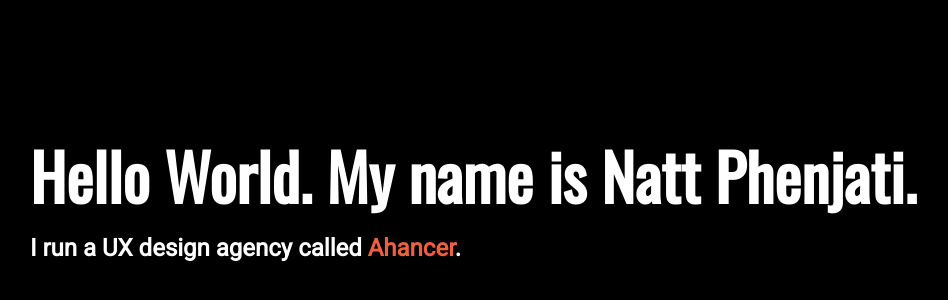
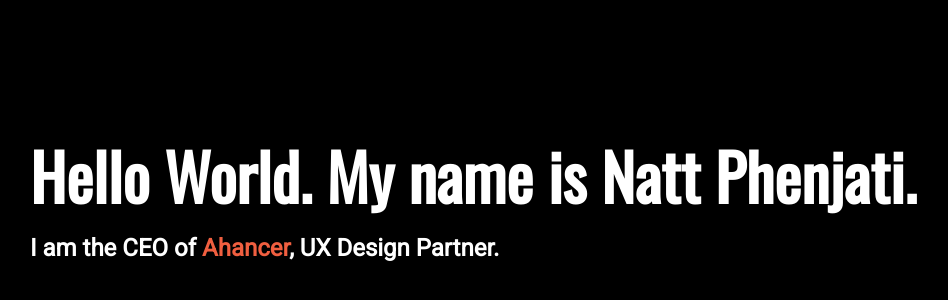
Before and after one commit to nattphenjati/nattphenjati.github.io, a plain HTML site: page index.html in a window 1280 px wide. Shown: the part 192-492 px from the top of the page, without its empty margins (78-1026 px from the left). Drawn offline with nearby package versions, Linux system fonts and the light colour scheme.

Commit message:
edit content

```diff
--- a/index.html
+++ b/index.html
@@ -13,7 +13,7 @@
     <div class="wrapper">
       <div class="content">
         <h1><span class="state1">Hello World.</span><br class="mobile-only"> <span class="state2">My name is Natt Phenjati.</span></h1>
-        <h2><span class="state3">I run a UX design agency called <a href="http://www.ahancer.com">Ahancer</a>.</span></h2>
+        <h2><span class="state3">I am the CEO of <a href="http://www.ahancer.com">Ahancer</a>, UX Design Partner.</span></h2>
       </div>
     </div>
   </body>
```
